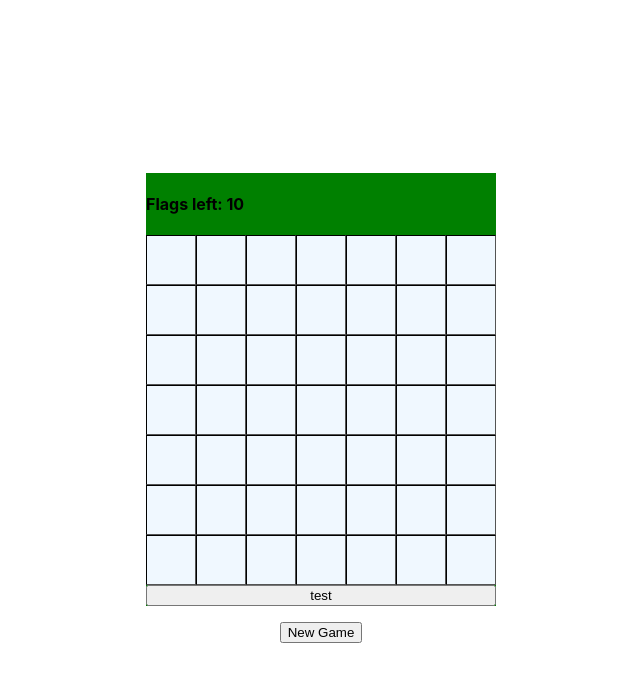
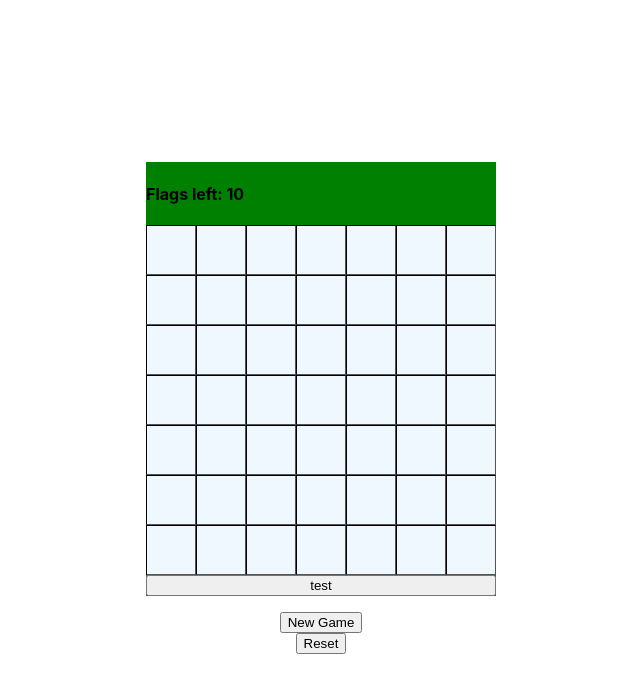
Before and after one commit to St0neofFr33dom/MineSweeper, a Next.js app: page / in a window 1280 px wide. Both pictures are taken after a click on the button "Create Game". Shown: the top 692 px of the page, without its empty margins (319-959 px from the left). Built offline with nearby package versions, Linux system fonts and the light colour scheme.

Commit message:
added a game over trigger when a mine is clicked, stopping the game progressing and revealing all the mines. Added a reset button so it produces a new game using the same board conditionswithout going to the settings

```diff
--- a/components/Board/index.js
+++ b/components/Board/index.js
@@ -9,9 +9,10 @@ const Board = () => {
     const{state,dispatch} = useContext(gameContext)
 
     const gameBoard = state.game
+    const boardKey = state.boardKey
 
     return (
-        <div className={styles.board}>
+        <div className={styles.board} key={boardKey}>
             <div>
                 <h4>Flags left: {state.flagsLeft}</h4>
             </div>
--- a/components/Tile/index.js
+++ b/components/Tile/index.js
@@ -12,16 +12,16 @@ const Tile = ({content}) => {
 
     function reveal(e){
         if(status !== 'unclicked'){return}
-        if(e.target.dataset.content === 'M'){
+        if(content === 'M'){
                 e.target.className = styles.mine
                 setStatus('clicked')
-                setTileContent(e.target.dataset.content)
+                dispatch({type:'gameOver'})
                 return
         }
         e.target.className = styles.tile
         setStatus('clicked')
         setStyle(getColour(content))
-        setTileContent(e.target.dataset.content)
+        setTileContent(content)
         return
 
     }
@@ -66,11 +66,30 @@ const Tile = ({content}) => {
         }
     }
 
-    return (
-        <div className={styles.unclicked} style={style} onClick={(e)=>{reveal(e)}} onContextMenu={(e)=>{mark(e)}} data-content={content}>
+    if (state.gameStatus === 'gameOver'){
+
+            if(content === 'M'){
+                return(
+                <div className={styles.mine}>
+                    {content}
+                </div>
+                )
+            }
+            else{
+                return(
+
+                <div className={styles.unclicked}>
+                    {tileContent}
+                </div>
+                )
+            }
+
+    }
+    else {return (
+        <div className={styles.unclicked} style={style} onClick={(e)=>{reveal(e)}} onContextMenu={(e)=>{mark(e)}}>
             {tileContent}
         </div>
-    )
+    )}
 }
 
 export default Tile
--- /dev/null
+++ b/funcs/createGame.js
@@ -0,0 +1,71 @@
+function prepareGrid(state){
+    let minePositions = [];
+    let gridSize = state.width * state.height;
+    while (minePositions.length < state.mines) {
+      let position = Math.floor(Math.random() * gridSize);
+      if (!minePositions.includes(position)) {
+        minePositions.push(position);
+      }
+    }
+    let gameGrid = [];
+    for (let i = 0; i < state.height; i++) {
+      let row = [];
+      for (let j = 0; j < state.width; j++) {
+        row.push(false);
+      }
+      gameGrid.push(row);
+    }
+    for (let i = 0; i < minePositions.length; i++) {
+      let position = minePositions[i];
+      let rowPosition = Math.floor(position / state.width);
+      let columnPosition = position % state.width;
+      gameGrid[rowPosition][columnPosition] = "M";
+    }
+    return gameGrid
+}
+
+function getAdjacent(gameGrid){
+    for (let i = 0; i < gameGrid.length; i++){
+        for (let j = 0; j < gameGrid[i].length; j++){
+          if(gameGrid[i][j] === 'M'){continue};
+          let count = 0
+          if(gameGrid[i-1] !== undefined){
+            if(gameGrid[i-1][j-1] !== undefined && gameGrid[i-1][j-1] === 'M'){
+                count++
+            }
+            if(gameGrid[i-1][j] !== undefined && gameGrid[i-1][j] === 'M'){
+                count++
+            }
+            if(gameGrid[i-1][j+1] !== undefined && gameGrid[i-1][j+1] === 'M'){
+                count++
+            }
+          }
+          if(gameGrid[i+1] !== undefined){
+            if(gameGrid[i+1][j-1] !== undefined && gameGrid[i+1][j-1] === 'M'){
+                count++
+            }
+            if(gameGrid[i+1][j] !== undefined && gameGrid[i+1][j] === 'M'){
+                count++
+            }
+            if(gameGrid[i+1][j+1] !== undefined && gameGrid[i+1][j+1] === 'M'){
+                count++
+            }
+          }
+          if(gameGrid[i][j-1] !== undefined && gameGrid[i][j-1] === 'M'){
+            count++
+        }
+          if(gameGrid[i][j+1] !== undefined && gameGrid[i][j+1] === 'M'){
+            count++
+        }
+
+          gameGrid[i][j] = count;
+        }
+      }
+      return gameGrid
+}
+
+export default function createGame(state){
+  let gameGrid = prepareGrid(state)
+  let game = getAdjacent(gameGrid)
+  return game
+}
--- a/funcs/reducer.js
+++ b/funcs/reducer.js
@@ -1,4 +1,4 @@
-import getAdjacent from "./getAdjacent";
+import createGame from "./createGame";
 
 export default function reducer(state, action) {
     switch (action.type) {
@@ -17,35 +17,19 @@ export default function reducer(state, action) {
       case "changeNumber":
         return { ...state, [action.field]: action.value };
       case "createGame":
-        let minePositions = [];
-        let gridSize = state.width * state.height;
-        while (minePositions.length < state.mines) {
-          let position = Math.floor(Math.random() * gridSize);
-          if (!minePositions.includes(position)) {
-            minePositions.push(position);
-          }
-        }
-        let gameGrid = [];
-        for (let i = 0; i < state.height; i++) {
-          let row = [];
-          for (let j = 0; j < state.width; j++) {
-            row.push(false);
-          }
-          gameGrid.push(row);
-        }
-        for (let i = 0; i < minePositions.length; i++) {
-          let position = minePositions[i];
-          let rowPosition = Math.floor(position / state.width);
-          let columnPosition = position % state.width;
-          gameGrid[rowPosition][columnPosition] = "M";
-        }
-        let game = getAdjacent(gameGrid);
-        return { ...state, game: game, settings: false, flagsLeft: state.mines };
+        let game = createGame(state)
+        return { ...state, game: game, gameStatus: 'playing', flagsLeft: state.mines };
+      case "resetGame":
+        let key = Math.floor(Math.random()*1000000)
+        return { ...state, game: game, boardKey:key};
       case 'decrementFlag':
         return {...state, flagsLeft: state.flagsLeft - 1}
       case 'incrementFlag':
         return {...state, flagsLeft: state.flagsLeft + 1}
+      case 'gameOver':
+        return {...state, gameStatus:'gameOver'}
       default:
+        console.log('Unknown command')
         return state;
     }
   }
--- a/pages/index.js
+++ b/pages/index.js
@@ -9,13 +9,14 @@ export default function Home() {
 
 
   const [state, dispatch] = useReducer(reducer, {
-    settings: true,
+    gameStatus: 'settings',
     difficulty: 'easy',
     width: 7,
     height: 7,
     mines: 10,
     game: [],
     flagsLeft:0,
+    boardKey: 0
   });
 
 
@@ -28,7 +29,15 @@ export default function Home() {
     });
   }
 
-  if (state.settings) {
+  function resetBoard() {
+    dispatch({
+      type:'resetGame'
+    })
+    dispatch({
+      type:'createGame'
+    })
+  }
+  if (state.gameStatus === 'settings') {
     return (
       <main>
         <h1>Welcome to a Minesweeper-like game!</h1>
@@ -91,6 +100,11 @@ export default function Home() {
         >
           New Game
         </button>
+        <button
+          onClick={resetBoard}
+        >
+          Reset
+        </button>
       </main>
       </gameContext.Provider>
     );
```
